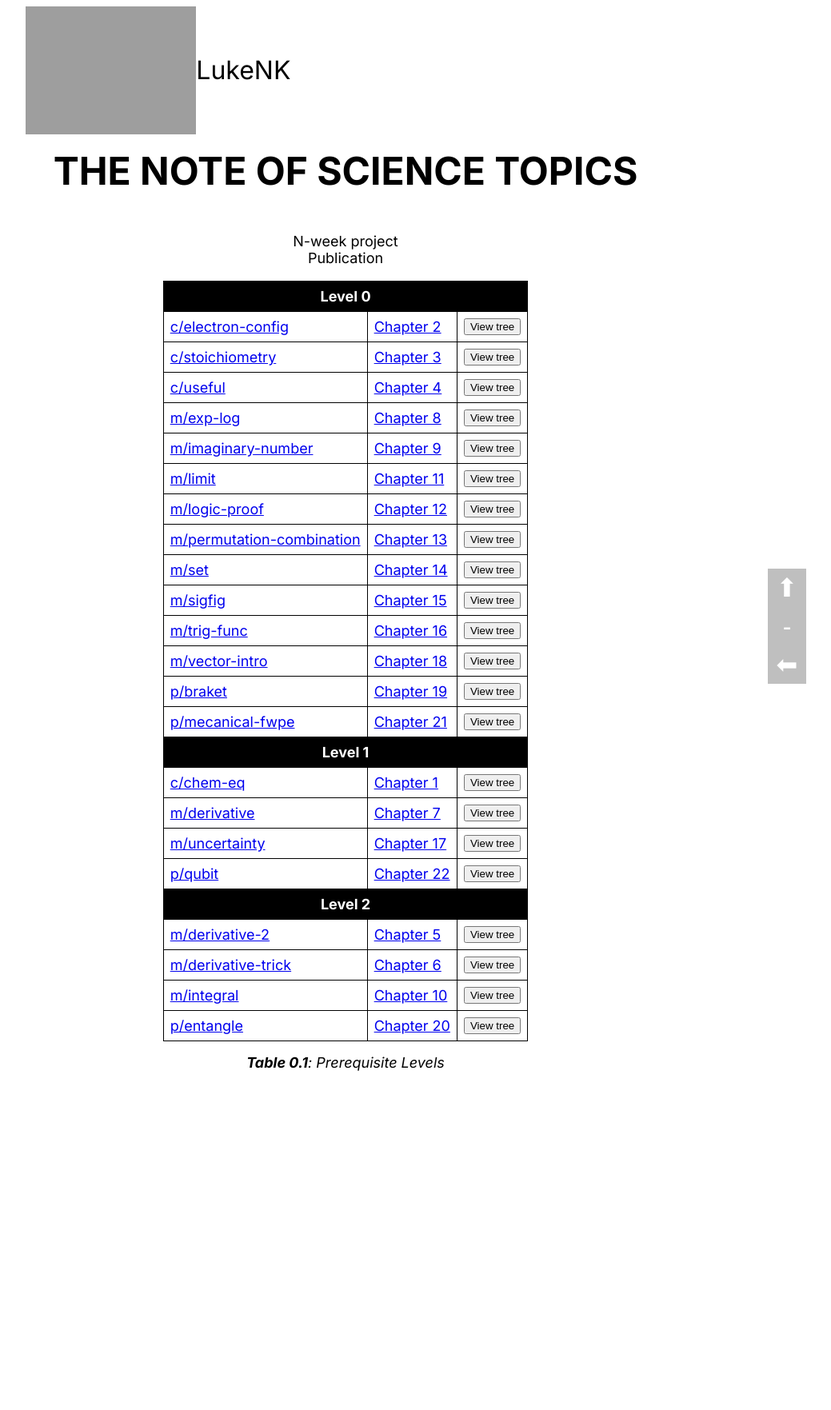
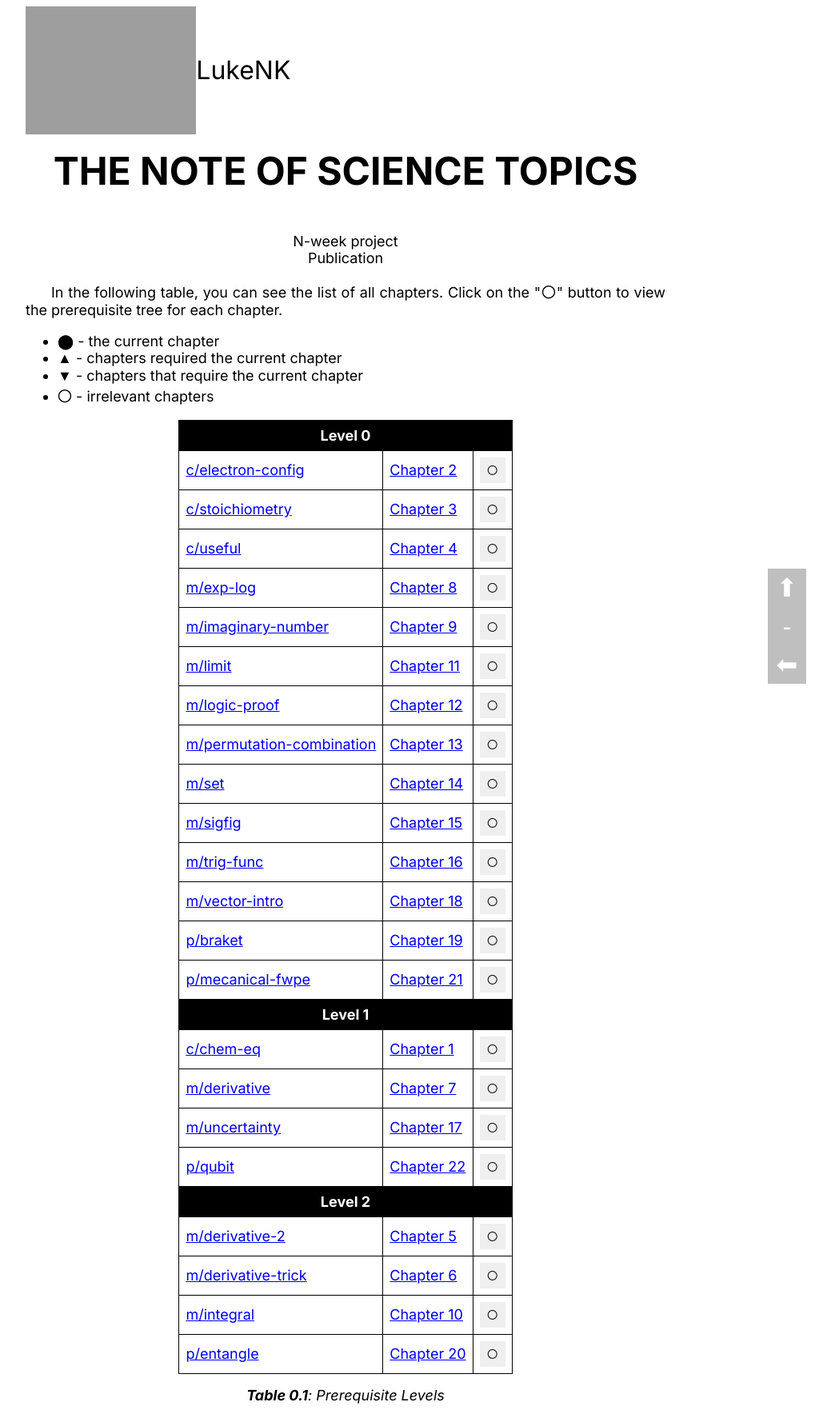
Before and after one commit to LukeNK/n-week-project, a Jekyll site: the page built from index.html, in a window 1280 px wide. Shown: the whole page at 80% size, without its empty margins (208-1247 px from the left). Built offline with Jekyll 4.4.1, drawn with Linux system fonts in a browser that asks for light colours; before the commit the page ends 1347 px from its top, so only the background shows below that.

Commit message:
Completed the prerequisite tree

```diff
--- a/index.html
+++ b/index.html
@@ -4,6 +4,14 @@
 <style>
     data {
         display: none;
+    }
+
+    button {
+        border: none;
+        outline: none;
+        width: 2rem;
+        height: 2rem;
+        cursor: pointer;
     }
 </style>
 
@@ -32,6 +40,13 @@
         </p>
     </header>
 
+    <p>In the following table, you can see the list of all chapters. Click on the "〇" button to view the prerequisite tree for each chapter.</p>
+    <ul>
+        <li>⬤ - the current chapter</li>
+        <li>▲ - chapters required the current chapter</li>
+        <li>▼ - chapters that require the current chapter</li>
+        <li>〇 - irrelevant chapters</li>
+    </ul>
     <table id="navLevels">
         <caption>Prerequisite Levels</caption>
     </table>
@@ -54,7 +69,7 @@
         table.innerHTML += `<tr id="${chapter}" prerequisites="${chapters[chapter].prerequisites.join(',')}">
             <td><a href="{{ site.url }}/${link}">${link}</a></td>
             <td><a href="{{ site.url }}/full#${chapter}">Chapter ${chapters[chapter].number}</a></td>
-            <td><button onclick="viewTree(this, true); viewLeaves('${chapter}')">View tree</button></td>
+            <td><button onclick="viewTree(this, true); viewLeaves('${chapter}')">〇</button></td>
         </tr>`;
     });
 
@@ -66,11 +81,11 @@
         if (firstCall) {
             // Hide all rows
             document.querySelectorAll('#navLevels tr[id]').forEach(row => {
-                row.style.opacity = '0.25';
-                row.querySelector('button').innerText = 'View tree';
+                row.style.opacity = '0.1';
+                row.querySelector('button').innerText = '〇';
             });
 
-            curRow.querySelector('button').innerText = 'Current chapter';
+            curRow.querySelector('button').innerText = '⬤';
         }
 
         // Show only the rows that are prerequisites, recursively
--- a/style.css
+++ b/style.css
@@ -114,7 +114,7 @@
 
 #navLevels td {
     text-align: left;
-    vertical-align: top;
+    vertical-align: middle;
 }
 
 #navWeb {
```
Also changed, not shown: other parts of index.html (+2 -2 lines).
